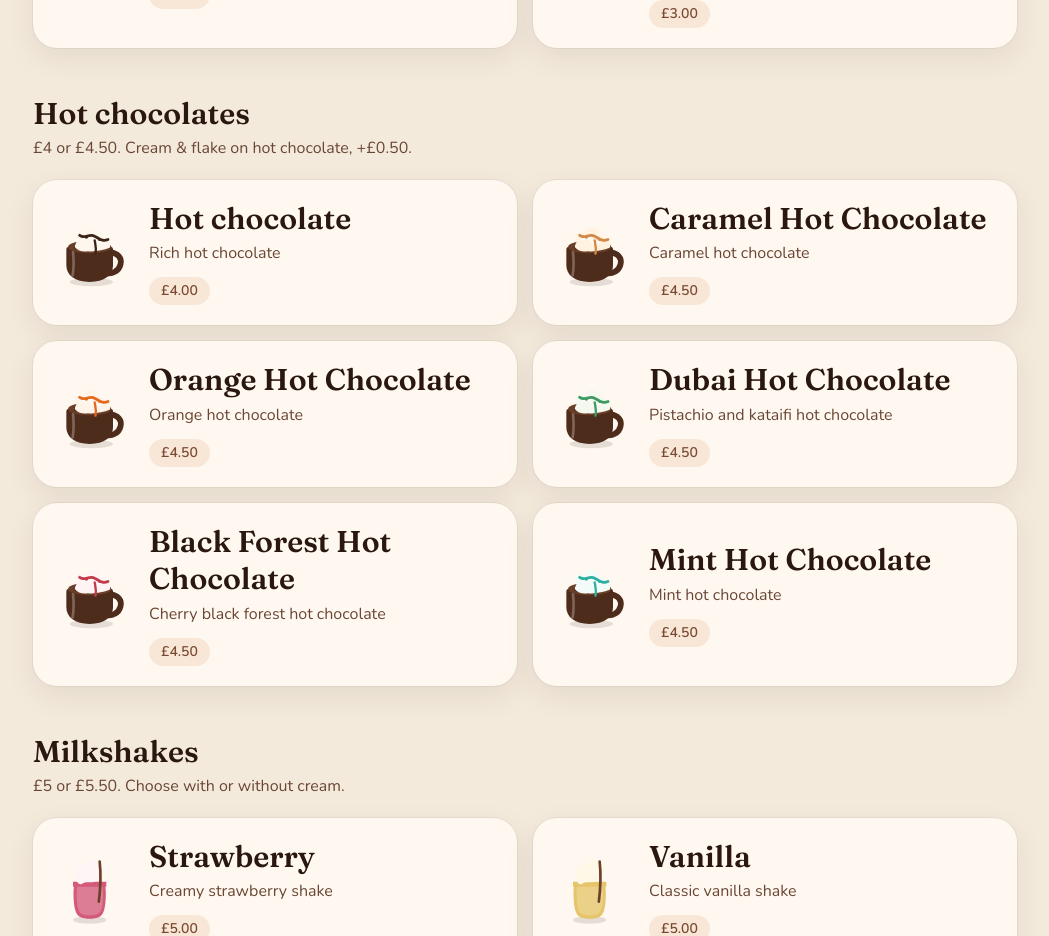
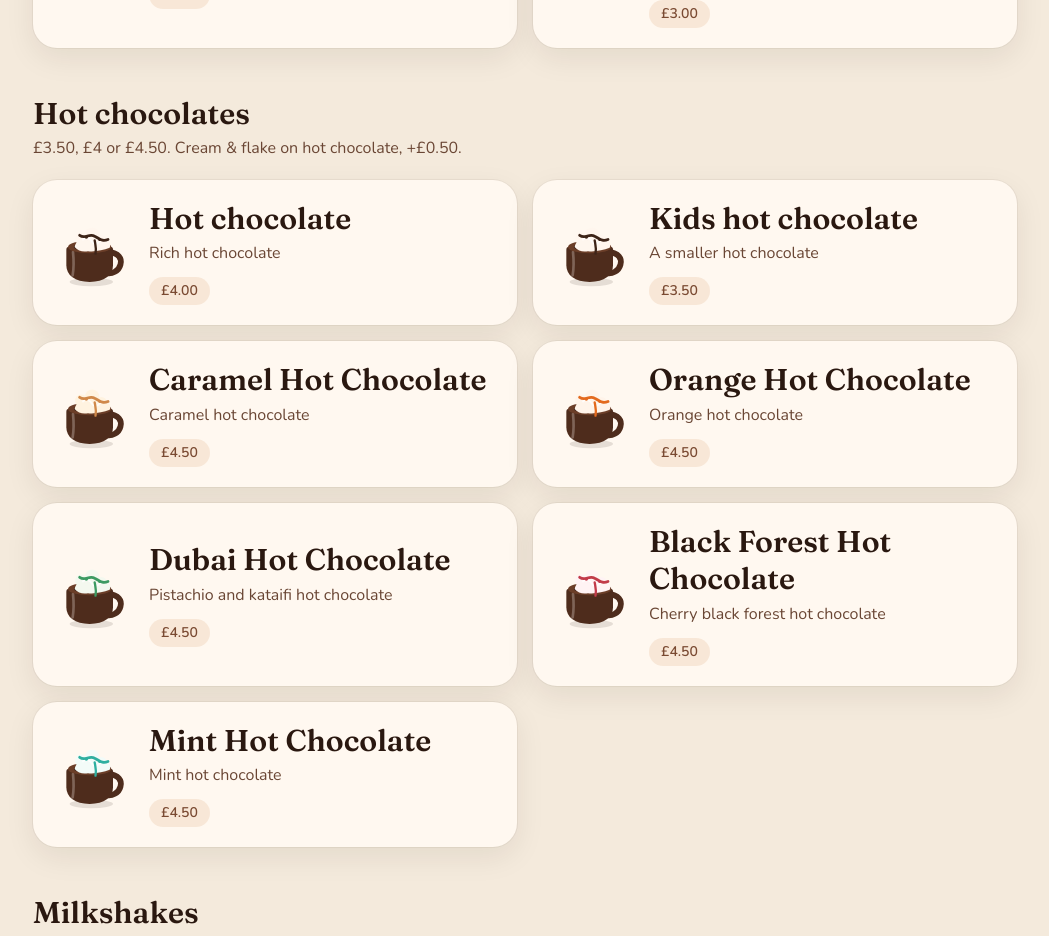
Before and after one commit to shelleybibby-dev/Barista-orders, a Next.js app: page /customer in a window 1280 px wide. Shown: the part 1380-2316 px from the top of the page, without its empty margins (115-1164 px from the left). Built offline with nearby package versions, Linux system fonts and the light colour scheme.

Commit message:
Add kids hot chocolate at £3.50
It sits after plain hot chocolate and uses the same mug colours, with no add-ons. Plain hot chocolate still has optional cream and flake for £0.50.

Co-authored-by: shelleybibby-dev <shelleybibby-dev@users.noreply.github.com>

```diff
--- a/data/menu.json
+++ b/data/menu.json
@@ -199,6 +199,17 @@
       "extras": ["cream-and-flake"],
       "sizes": [
         { "id": "standard", "name": "", "pricePence": 400 }
+      ]
+    },
+    {
+      "id": "hot-chocolate-kids",
+      "name": "Kids hot chocolate",
+      "description": "A smaller hot chocolate",
+      "accent": "#3d2418",
+      "foam": "#fff6ee",
+      "extras": [],
+      "sizes": [
+        { "id": "standard", "name": "", "pricePence": 350 }
       ]
     },
     {
--- a/src/components/customer/CustomerKiosk.tsx
+++ b/src/components/customer/CustomerKiosk.tsx
@@ -228,7 +228,7 @@ export function CustomerKiosk({ menu }: { menu: Menu }) {
         {(menu.hotChocolates ?? []).length > 0 ? (
           <>
             <h2 className="mt-12 font-display text-3xl font-semibold">Hot chocolates</h2>
-            <p className="mt-1 text-base text-coffee">£4 or £4.50. Cream & flake on hot chocolate, +£0.50.</p>
+            <p className="mt-1 text-base text-coffee">£3.50, £4 or £4.50. Cream & flake on hot chocolate, +£0.50.</p>
             <div className="mt-5 grid grid-cols-1 gap-4 sm:grid-cols-2">
               {(menu.hotChocolates ?? []).map((drink) => (
                 <DrinkCard
```
Also changed, not shown: 2 other files (tests, documents, lock files or other folders).
